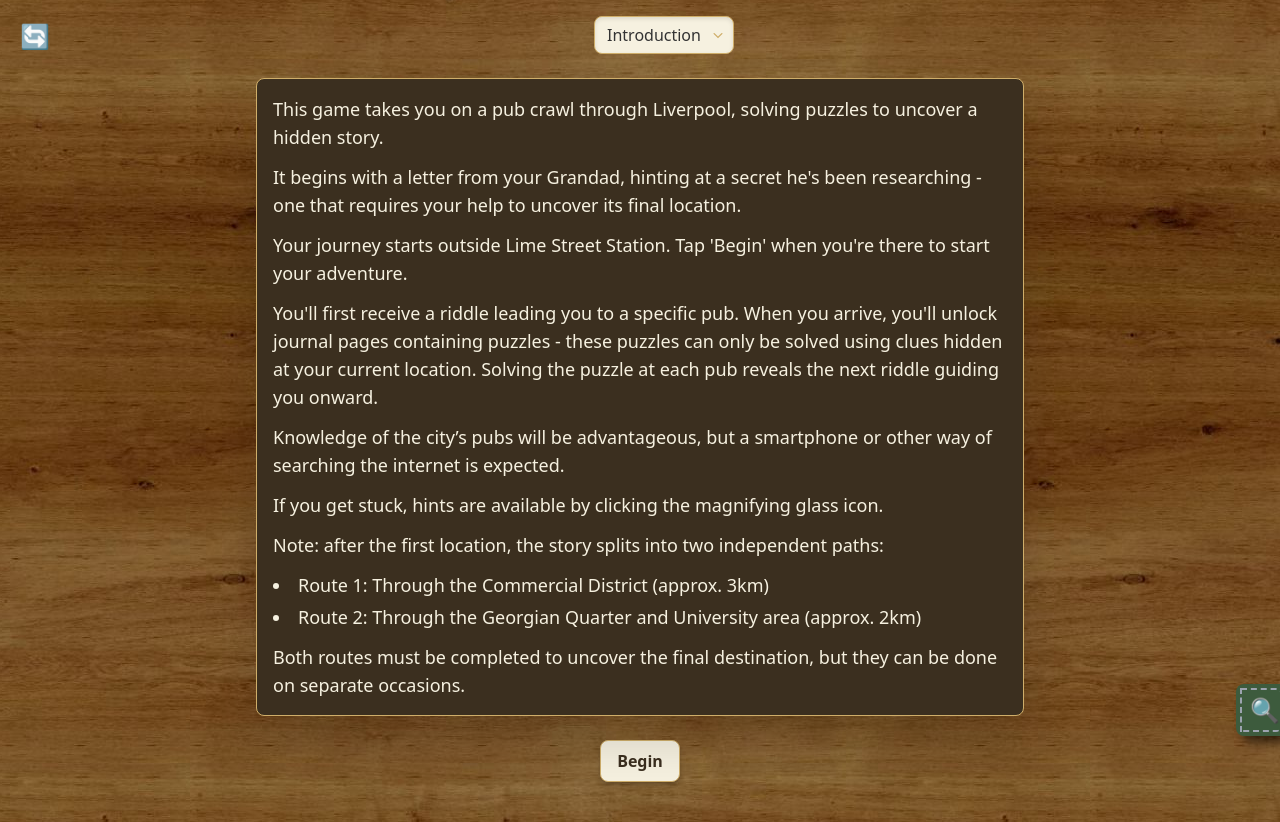
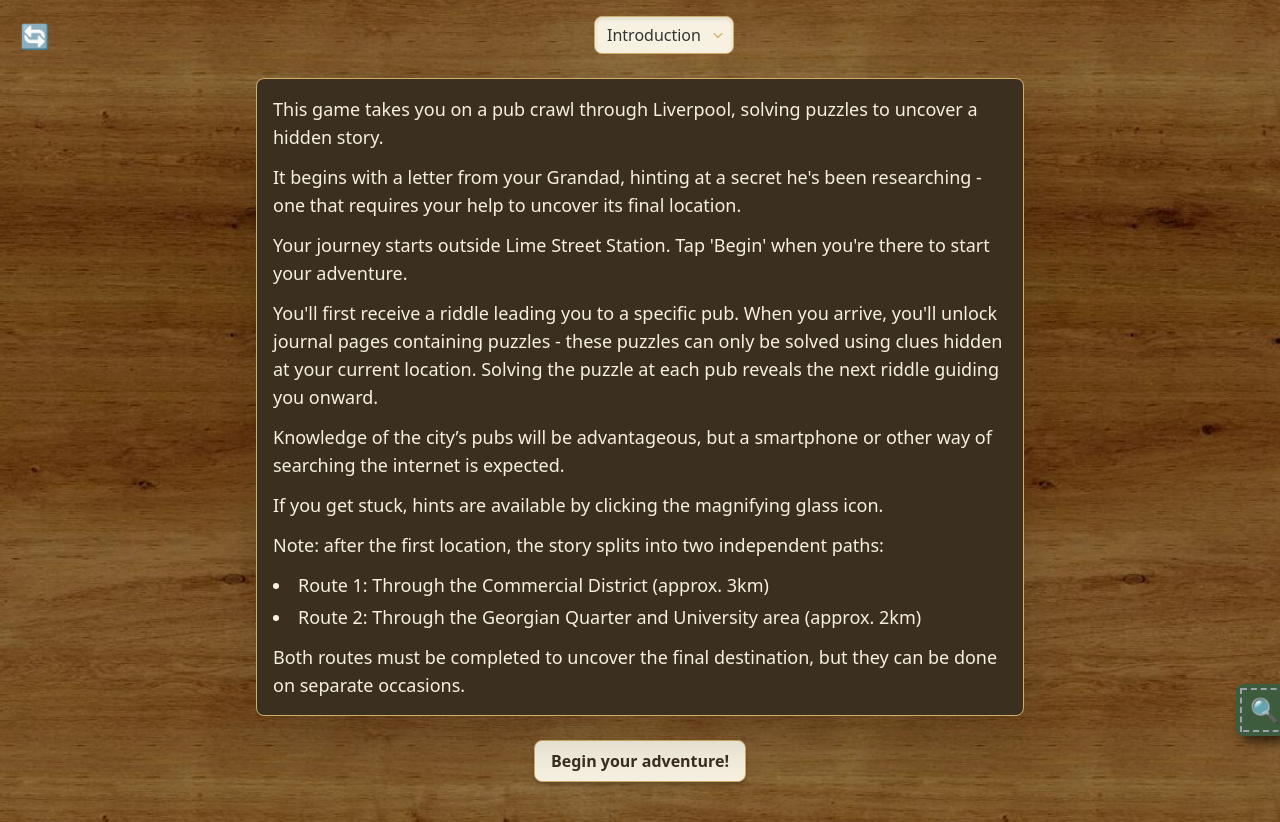
Before and after one commit to ZirconixUK/ZirconixUK.github.io, a plain HTML site: page index.html in a window 1280 px wide. Drawn offline with nearby package versions, Linux system fonts and the light colour scheme; a web font is replaced by a local one.

Commit message:
Tweaked the button text

```diff
--- a/index.html
+++ b/index.html
@@ -421,7 +421,7 @@ if (isFinalEpilogue) {
   nb.classList.toggle('hidden', ans || cho);
   // rename “Next” → “Begin” on the very first intro stage
 if (currentPath === 'intro' && currentStage === 1) {
-  nb.textContent = 'Begin';
+  nb.textContent = 'Begin your adventure!';
 } else {
   nb.textContent = 'Next';
 }
```
